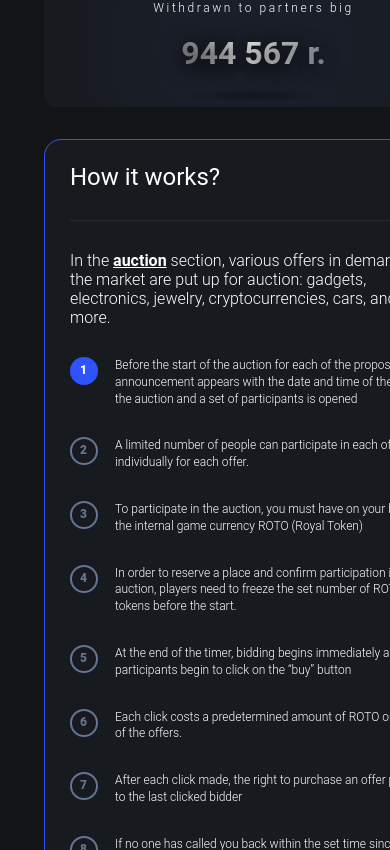
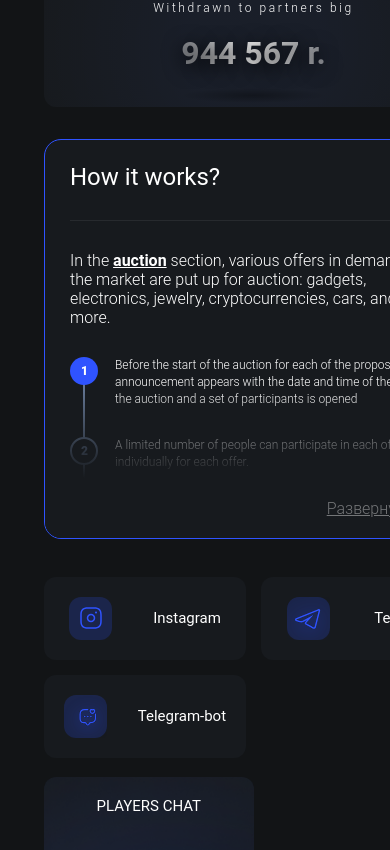
Before and after one commit to competitivebidding/frontend, a React (Vite) app: page / in a window 390 px wide. Shown: the part 1174-2024 px from the top of the page. Built offline with nearby package versions, Linux system fonts and the light colour scheme.

Commit message:
Аккордеон у ProgressList на мобилках + полоска между item-ами

```diff
--- a/src/pages/pageMain/MainTop/MainTop.scss
+++ b/src/pages/pageMain/MainTop/MainTop.scss
@@ -4,7 +4,7 @@
 	color: #ffffff;
 
 	.top__column1 {
-		flex: 1 1 60%;
+		flex: 1 1 70%;
 
 		@media (max-width: 1340px) {
 			flex: 1 1 50%;
@@ -12,7 +12,7 @@
 	}
 
 	.top__column2 {
-		flex: 1 1 40%;
+		flex: 1 1 30%;
 
 		@media (max-width: 1340px) {
 			flex: 1 1 35%;
@@ -23,7 +23,4 @@
 	  }
 	}
 
-	@media screen {
-
-	}
 }
--- a/src/pages/pageMain/MainTop/ProgressList/ListItem/ListItem.jsx
+++ b/src/pages/pageMain/MainTop/ProgressList/ListItem/ListItem.jsx
@@ -2,7 +2,7 @@ import React from "react";
 
 import './ListItem.scss'
 
-export const ListItem = ({styles, value, text}) => {
+export const ListItem = ({ styles, value, text }) => {
 	return (
 		<li className={`listItem-item ${styles}`}>
 			<div className="item__value">{value}</div>
--- a/src/pages/pageMain/MainTop/ProgressList/ListItem/ListItem.scss
+++ b/src/pages/pageMain/MainTop/ProgressList/ListItem/ListItem.scss
@@ -24,8 +24,8 @@
 
 	.item__value {
 		position: absolute;
-		left: 10px;
-		top: 6px;
+		left: 11px;
+		top: 7px;
 		z-index: 3;
 
 		font-size: 12px;
@@ -53,10 +53,18 @@
 			display: flex;
 			justify-content: center;
 			align-items: center;
+
 		}
 
-		&:not(:last-child) &:after {
-			border-left: 2px solid #637592;
-		}
+	}
+
+	&:not(&:last-child) .item__marker:after {
+		content: "";
+		position: absolute;
+		left: 13px;
+		top: 10px;
+		width: 2px;
+		height: 200%;
+		border-left: 2px solid #637592;
 	}
 }
--- a/src/pages/pageMain/MainTop/ProgressList/ProgressList.jsx
+++ b/src/pages/pageMain/MainTop/ProgressList/ProgressList.jsx
@@ -1,4 +1,4 @@
-import React from "react"
+import React, { useState } from "react"
 
 import { ListItem } from './ListItem/ListItem';
 
@@ -17,8 +17,10 @@ export const ProgressList = (props) => {
 		/>
 	})
 
+	const [isOpen, setIsOpen] = useState(false)
+
 	return (
-		<div className={'main__howItWorks'}>
+		<div className={`main__howItWorks ${isOpen ? "open" : ""}`}>
 			<div className={'howItWorks__title'}>How it works?</div>
 			<div className={'howItWorks__subtitle'}>
 				In the <u>auction</u> section, various offers in demand on the
@@ -30,6 +32,8 @@ export const ProgressList = (props) => {
 					{getData}
 				</ul>
 			</div>
+			<button className="accordion-btn" onClick={() => setIsOpen(!isOpen)}>Развернуть<span></span></button>
+
 		</div>
 	)
 }
--- a/src/pages/pageMain/MainTop/ProgressList/ProgressList.scss
+++ b/src/pages/pageMain/MainTop/ProgressList/ProgressList.scss
@@ -1,6 +1,6 @@
 .main__howItWorks {
+	position: relative;
 	margin-left: 17px;
-
 	max-width: 392px;
 
 	background: #171a1e;
@@ -29,8 +29,94 @@
 		}
 	}
 
+	.accordion-btn {
+	 display: none;
+    position: absolute;
+    bottom: 20px;
+    right: 30px;
+    -webkit-text-decoration-line: underline;
+    text-decoration-line: underline;
+    color: rgba(255, 255, 255, 0.4);
+    padding-right: 20px;
+
+	span {
+		position: relative;
+		top: 6px;
+	}
+
+	 span::before {
+		content: "";
+		position: absolute;
+		right: -15px;
+		width: 1px;
+		height: 8px;
+		border: 1px solid #6d6f74;
+		-webkit-transform: rotate(-45deg);
+		transform: rotate(-45deg);
+		transition: 0.3s ease;
+	 }
+
+	 span::after {
+		content: "";
+
+		margin-left: 3px;
+		position: absolute;
+		right: -20px;
+		width: 1px;
+		height: 8px;
+		border: 1px solid #6d6f74;
+		-webkit-transform: rotate(45deg);
+		transform: rotate(45deg);
+		transition: 0.3s ease;
+	 }
+
+	}
+
 	@media (max-width:1150px) {
 		margin: 2em 0 0 0;
 		max-width: 100%;
 	}
+
+	@media (max-width: 767px) {
+		& {
+		height: 400px;
+		overflow: hidden;
+		padding-bottom: 50px;
+		transition: .4s ease;
+
+			&::before {
+				content: "";
+				position: absolute;
+				bottom: 0;
+				left: 0;
+				width: 100%;
+				height: 150px;
+				z-index: 10;
+				background: linear-gradient(180deg, rgba(0, 0, 0, 0) 0%, rgb(23, 26, 30) 60%);
+				transition: 0.4s ease;
+			}
+			.accordion-btn {
+				display: block;
+				z-index: 11;
+			}
+		}
+		&.open {
+			height: 100%;
+			overflow: visible;
+
+			transition: .4s ease;
+
+			&::before {
+				content: none;
+			}
+
+			.accordion-btn span::before {
+				rotate: (-90deg);
+			}
+			.accordion-btn span::after {
+				rotate: (-90deg);
+			}
+		}
+	}
+
 }
```
